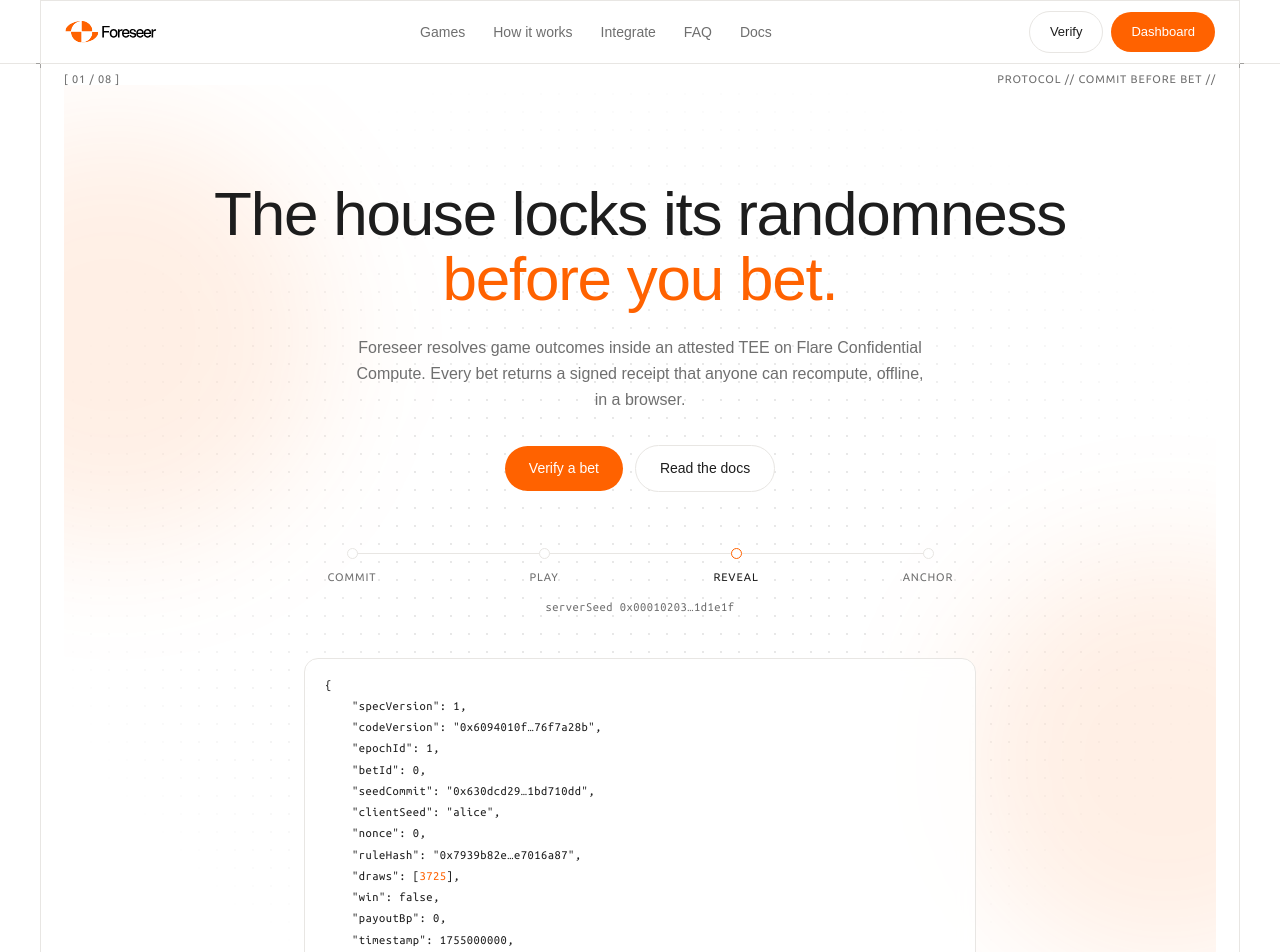
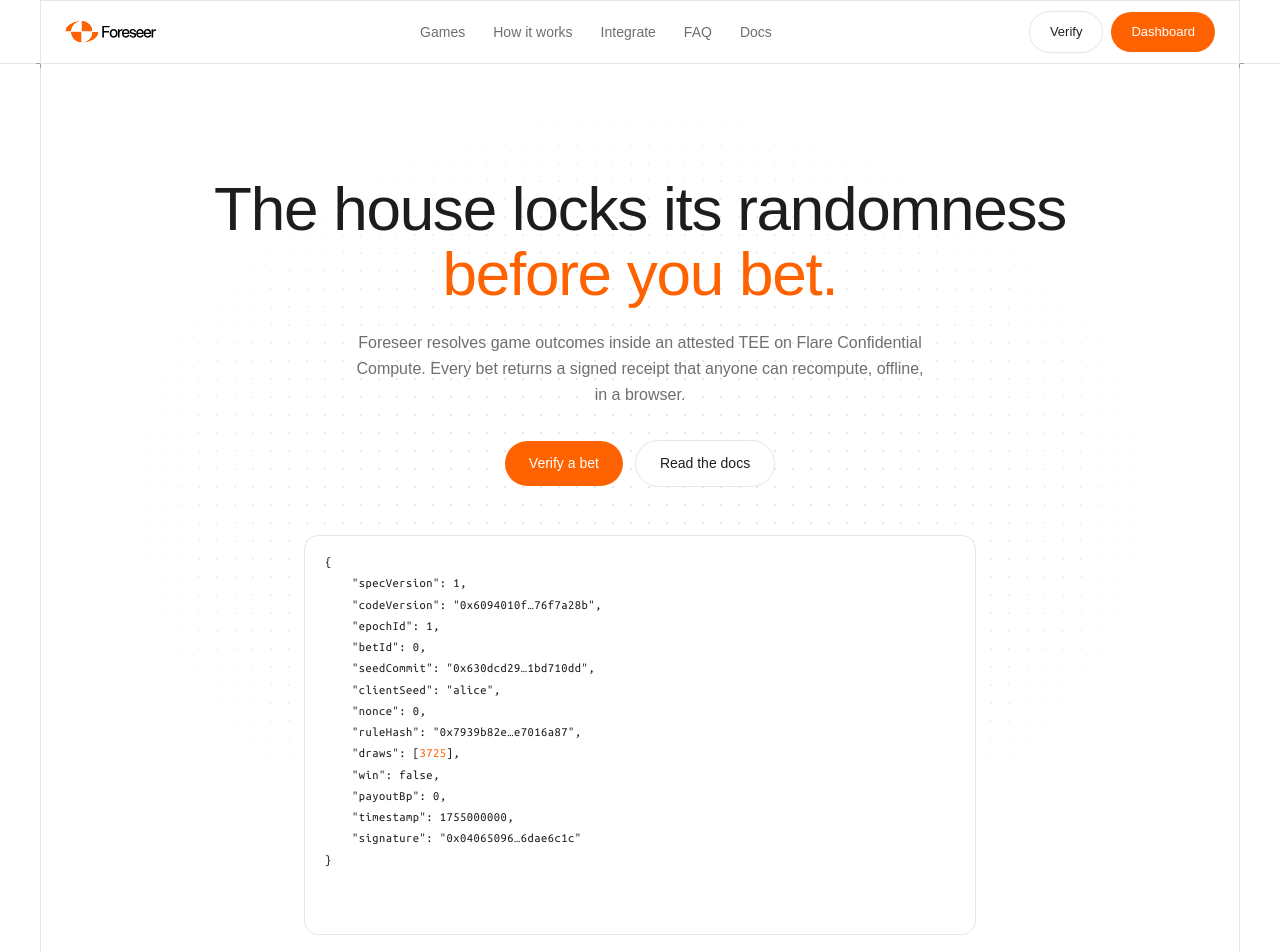
Before and after one commit to oynozan/foreseer, a Next.js app in the folder web/: page / in a window 1280 px wide. Shown: the top 952 px of the page. Built offline with nearby package versions, Linux system fonts and the light colour scheme; a web font is replaced by a local one.

Commit message:
feat: simplify hero, interactive flare stack, dashboard header and locked preview

```diff
--- a/web/app/page.tsx
+++ b/web/app/page.tsx
@@ -11,31 +11,31 @@
 export default function Home() {
     return (
         <div className="frame">
-            <Nav />
+            <Nav home />
             <main>
                 <Hero />
-                <Band id="demo-roulette" meta={["[ 02 / 08 ]", "GAMES // ROULETTE //"]}>
+                <Band id="demo-roulette" meta={["[ 01 / 07 ]", "GAMES // ROULETTE //"]}>
                     <div className="h-80" data-demo="roulette" />
                 </Band>
-                <Band id="demo-games" meta={["[ 03 / 08 ]", "GAMES // COINFLIP + DICE //"]}>
+                <Band id="demo-games" meta={["[ 02 / 07 ]", "GAMES // COINFLIP + DICE //"]}>
                     <div className="grid gap-4 pt-12 md:grid-cols-2">
                         <div id="demo-coinflip" className="h-64" data-demo="coinflip" />
                         <div id="demo-dice" className="h-64" data-demo="dice" />
                     </div>
                 </Band>
-                <Band id="code" meta={["[ 04 / 08 ]", "INTEGRATE // THREE WAYS IN //"]}>
+                <Band id="code" meta={["[ 03 / 07 ]", "INTEGRATE // THREE WAYS IN //"]}>
                     <CodeSection />
                 </Band>
-                <Band id="how-it-works" meta={["[ 05 / 08 ]", "PROTOCOL // COMMIT · PLAY · REVEAL · ANCHOR //"]}>
+                <Band id="how-it-works" meta={["[ 04 / 07 ]", "PROTOCOL // COMMIT · PLAY · REVEAL · ANCHOR //"]}>
                     <HowItWorks />
                 </Band>
-                <Band id="flare" meta={["[ 06 / 08 ]", "FLARE // CONFIDENTIAL COMPUTE //"]}>
+                <Band id="flare" meta={["[ 05 / 07 ]", "FLARE // CONFIDENTIAL COMPUTE //"]}>
                     <FlareSection />
                 </Band>
-                <Band id="economy" meta={["[ 07 / 08 ]", "ECONOMY // OPERATORS //"]}>
+                <Band id="economy" meta={["[ 06 / 07 ]", "ECONOMY // OPERATORS //"]}>
                     <EconomySection />
                 </Band>
-                <Band id="faq" meta={["[ 08 / 08 ]", "FAQ // STATED HONESTLY //"]}>
+                <Band id="faq" meta={["[ 07 / 07 ]", "FAQ // STATED HONESTLY //"]}>
                     <Faq />
                 </Band>
             </main>
--- a/web/app/verify/page.tsx
+++ b/web/app/verify/page.tsx
@@ -45,7 +45,7 @@
         <div className="frame">
             <Nav />
             <main>
-                <Band id="verify" meta={["[ VERIFY ]", "SIX CHECKS // NOTHING LEAVES THIS PAGE //"]}>
+                <Band id="verifier" meta={["[ VERIFY ]", "SIX CHECKS // NOTHING LEAVES THIS PAGE //"]}>
                     <div className="pt-12 text-center">
                         <h1 className="text-[clamp(30px,3.6vw,44px)] font-medium leading-[1.1] tracking-[-0.02em]">
                             Every check runs <span className="text-primary">in your browser.</span>
--- a/web/components/EpochStrip.tsx
+++ /dev/null
@@ -1,63 +0,0 @@
-"use client";
-
-import { useEffect, useState } from "react";
-import example from "@/data/example.json";
-import { useReducedMotion } from "@/lib/useReducedMotion";
-
-const trunc = (hex: string) => hex.slice(0, 10) + "…" + hex.slice(-6);
-
-const PHASES: [string, string][] = [
-    ["COMMIT", `seedCommit ${trunc(example.seedCommit)}`],
-    ["PLAY", "draws [3725] · dice over 5000 · lost"],
-    ["REVEAL", `serverSeed ${trunc(example.serverSeed)}`],
-    ["ANCHOR", `merkleRoot ${trunc(example.merkleRoot)}`],
-];
-
-export default function EpochStrip() {
-    const reduced = useReducedMotion();
-    const [active, setActive] = useState(0);
-
-    useEffect(() => {
-        if (reduced) return;
-        const id = setInterval(() => setActive((a) => (a + 1) % PHASES.length), 2600);
-        return () => clearInterval(id);
-    }, [reduced]);
-
-    return (
-        <div className="mx-auto mt-14 max-w-3xl">
-            <div className="relative">
-                <div className="absolute inset-x-[12.5%] top-[5px] h-px bg-line" />
-                {!reduced && (
-                    <span
-                        className="absolute top-[2px] h-2 w-2 -translate-x-1/2 rounded-full bg-primary transition-[left] duration-700 ease-out"
-                        style={{ left: `${12.5 + active * 25}%` }}
-                    />
-                )}
-                <ol className="relative grid grid-cols-4">
-                    {PHASES.map(([label], i) => (
-                        <li key={label} className="flex flex-col items-center gap-2.5">
-                            <span
-                                className={`h-[11px] w-[11px] rounded-full border bg-white transition-colors ${
-                                    reduced || i === active ? "border-primary" : "border-line"
-                                }`}
-                            />
-                            <span
-                                className={`tech text-[11px] transition-colors ${
-                                    reduced || i === active ? "text-ink" : "text-muted"
-                                }`}
-                            >
-                                {label}
-                            </span>
-                        </li>
-                    ))}
-                </ol>
-            </div>
-            <p
-                className="keepcase mt-3 min-h-5 text-center text-[12.5px] text-muted"
-                style={{ fontFamily: "var(--font-mono)" }}
-            >
-                {reduced ? "commit · play · reveal · anchor" : PHASES[active][1]}
-            </p>
-        </div>
-    );
-}
--- a/web/components/FlareSection.tsx
+++ b/web/components/FlareSection.tsx
@@ -1,14 +1,13 @@
+const FCC_URL = "https://dev.flare.network/fcc/overview";
+
 const ROWS: [string, string][] = [
     ["ATTEST", "Flare's registry binds the TEE identity to a measured code image."],
     ["EXECUTE", "Bets resolve inside the enclave and are signed with its identity key."],
     ["ANCHOR", "Every seed commitment and Merkle root lands on Coston2."],
 ];
 
-const STACK = [
-    ["/demo/flare-3.png", "-rotate-3 translate-y-6 -translate-x-4 scale-95"],
-    ["/demo/flare-2.png", "rotate-2 translate-y-3 translate-x-3 scale-[0.975]"],
-    ["/demo/flare-1.png", ""],
-];
+const SHEET = "absolute inset-0 rounded-stage border border-line shadow-[0_10px_36px_rgba(29,29,29,0.10)]";
+const EASE = "transition-transform duration-500 ease-out";
 
 export default function FlareSection() {
     return (
@@ -29,19 +28,39 @@
                         </li>
                     ))}
                 </ul>
+                <a
+                    href={FCC_URL}
+                    target="_blank"
+                    rel="noreferrer"
+                    className="group mt-6 inline-flex items-center gap-2 text-[14px] font-medium text-ink"
+                >
+                    Read the Flare Confidential Compute docs
+                    <span className="text-primary transition-transform duration-200 group-hover:translate-x-1">-&gt;</span>
+                </a>
             </div>
-            <div className="relative pb-8 pr-6" aria-label="Foreseer running on Flare Confidential Compute">
-                {STACK.map(([src, cls]) => (
-                    <img
-                        key={src}
-                        src={src}
-                        alt=""
-                        className={`rounded-stage border border-line shadow-[0_10px_36px_rgba(29,29,29,0.10)] ${cls} ${
-                            cls ? "absolute inset-0" : "relative"
-                        }`}
-                    />
-                ))}
-            </div>
+            <a
+                href={FCC_URL}
+                target="_blank"
+                rel="noreferrer"
+                aria-label="Foreseer running on Flare Confidential Compute, read the Flare docs"
+                className="group relative block px-10 pb-14 pt-6"
+            >
+                <img
+                    src="/demo/flare-3.png"
+                    alt=""
+                    className={`${SHEET} ${EASE} -translate-x-5 translate-y-9 -rotate-6 scale-95 group-hover:-translate-x-9 group-hover:translate-y-11 group-hover:-rotate-9`}
+                />
+                <img
+                    src="/demo/flare-2.png"
+                    alt=""
+                    className={`${SHEET} ${EASE} translate-x-4 translate-y-4.5 rotate-3 scale-[0.975] group-hover:translate-x-7 group-hover:translate-y-6 group-hover:rotate-5`}
+                />
+                <img
+                    src="/demo/flare-1.png"
+                    alt="The Foreseer TEE extension running on Flare Confidential Compute"
+                    className={`relative rounded-stage border border-line shadow-[0_10px_36px_rgba(29,29,29,0.10)] ${EASE} -rotate-2 group-hover:-translate-y-1.5 group-hover:rotate-0 group-hover:scale-[1.02]`}
+                />
+            </a>
         </div>
     );
 }
--- a/web/components/Hero.tsx
+++ b/web/components/Hero.tsx
@@ -1,13 +1,12 @@
 import Band from "@/components/Band";
-import EpochStrip from "@/components/EpochStrip";
 import HeroBackdrop from "@/components/HeroBackdrop";
 import ReceiptWidget from "@/components/ReceiptWidget";
 import { DOCS_URL, VERIFY_URL } from "@/lib/links";
 
 export default function Hero() {
     return (
-        <Band id="hero" meta={["[ 01 / 08 ]", "PROTOCOL // COMMIT BEFORE BET //"]} className="-mt-px">
-            <div className="relative pt-16 text-center md:pt-24">
+        <Band id="hero" className="-mt-px">
+            <div className="relative pt-20 text-center md:pt-28">
                 <HeroBackdrop />
                 <div className="relative">
                     <h1 className="mx-auto max-w-5xl text-[clamp(38px,5.5vw,62px)] font-medium leading-[1.05] tracking-[-0.02em]">
@@ -32,7 +31,6 @@
                             Read the docs
                         </a>
                     </div>
-                    <EpochStrip />
                     <ReceiptWidget />
                 </div>
             </div>
--- a/web/components/HeroBackdrop.tsx
+++ b/web/components/HeroBackdrop.tsx
@@ -2,8 +2,6 @@
     return (
         <div className="pointer-events-none absolute inset-0 overflow-hidden" aria-hidden="true">
             <div className="hero-grid absolute inset-0" />
-            <div className="absolute -left-40 top-10 h-105 w-105 rounded-full bg-primary/10 blur-3xl" />
-            <div className="absolute -right-40 bottom-10 h-105 w-105 rounded-full bg-primary/10 blur-3xl" />
         </div>
     );
 }
--- a/web/components/Nav.tsx
+++ b/web/components/Nav.tsx
@@ -1,3 +1,4 @@
+import type { ReactNode } from "react";
 import { DOCS_URL, VERIFY_URL } from "@/lib/links";
 
 const LINKS = [
@@ -7,18 +8,22 @@
     ["FAQ", "#faq"],
 ] as const;
 
-export default function Nav() {
+type NavProps = {
+    home?: boolean;
+    action?: ReactNode;
+};
+
+export default function Nav({ home = false, action }: NavProps) {
+    const base = home ? "" : "/";
     return (
         <header className="sticky top-0 z-50">
-            <div
-                className={`col flex h-16 items-center justify-between gap-6 border border-line transition-colors bg-white`}
-            >
-                <a href="#hero" className="flex items-center">
+            <div className="col flex h-16 items-center justify-between gap-6 border border-line bg-white">
+                <a href={home ? "#hero" : "/"} className="flex items-center">
                     <img src="/text-logo.svg" alt="Foreseer" className="h-8 w-auto" />
                 </a>
                 <nav className="hidden items-center gap-7 text-sm text-muted md:flex">
                     {LINKS.map(([label, href]) => (
-                        <a key={href} href={href} className="transition-colors hover:text-ink">
+                        <a key={href} href={base + href} className="transition-colors hover:text-ink">
                             {label}
                         </a>
                     ))}
@@ -26,6 +31,7 @@
                         Docs
                     </a>
                 </nav>
+                {action ?? (
                     <span className="flex items-center gap-2">
                         <a
                             href={VERIFY_URL}
@@ -40,6 +46,7 @@
                             Dashboard
                         </a>
                     </span>
+                )}
             </div>
         </header>
     );
--- a/web/components/ReceiptWidget.tsx
+++ b/web/components/ReceiptWidget.tsx
@@ -67,9 +67,9 @@
     }, []);
 
     return (
-        <div className="mx-auto mt-10 max-w-2xl rounded-card border border-line bg-white/80 text-left backdrop-blur-sm">
+        <div className="mx-auto mt-12 h-100 max-w-2xl overflow-hidden rounded-card border border-line bg-white/80 text-left backdrop-blur-sm">
             <pre
-                className="keepcase overflow-x-auto px-5 py-4 text-[12.5px] leading-[1.7] text-ink"
+                className="keepcase h-full overflow-x-auto overflow-y-hidden px-5 py-4 text-[12.5px] leading-[1.7] text-ink"
                 style={{ fontFamily: "var(--font-mono)" }}
             >
                 {display === null ? (
--- a/web/lib/links.ts
+++ b/web/lib/links.ts
@@ -1,5 +1,5 @@
 // placeholder docs host, set real URLs at deploy
-export const DOCS_BASE = "";
+export const DOCS_BASE = "https://docs.foreseer.net";
 
 export const DOCS_URL = DOCS_BASE + "/";
 export const VERIFY_URL = "/verify";
--- a/web/lib/useReducedMotion.ts
+++ /dev/null
@@ -1,19 +0,0 @@
-"use client";
-
-import { useSyncExternalStore } from "react";
-
-const QUERY = "(prefers-reduced-motion: reduce)";
-
-function subscribe(cb: () => void) {
-    const mq = matchMedia(QUERY);
-    mq.addEventListener("change", cb);
-    return () => mq.removeEventListener("change", cb);
-}
-
-export function useReducedMotion(): boolean {
-    return useSyncExternalStore(
-        subscribe,
-        () => matchMedia(QUERY).matches,
-        () => true,
-    );
-}
--- a/web/smoke.mjs
+++ b/web/smoke.mjs
@@ -81,7 +81,13 @@
                 broken++;
             }
         } else if (url.startsWith("/") && !url.startsWith("/_next/")) {
-            const clean = url.split("?")[0];
+            const [path, hash] = url.split("#");
+            const clean = path.split("?")[0] || "/";
+            if (hash && clean === "/" && !page.includes(`id="${hash}"`)) {
+                fail("dangling anchor " + url);
+                broken++;
+                continue;
+            }
             if (clean === "/" || clean === "/icon.png") continue;
             if (existsSync(join(root, "public", clean))) continue;
             if (existsSync(join(root, ".next", "server", "app", clean + ".html"))) continue;
```
Also changed, not shown: web/app/dashboard/page.tsx (+86 -19 lines). Lines whose indentation alone changed are shown as unchanged.
